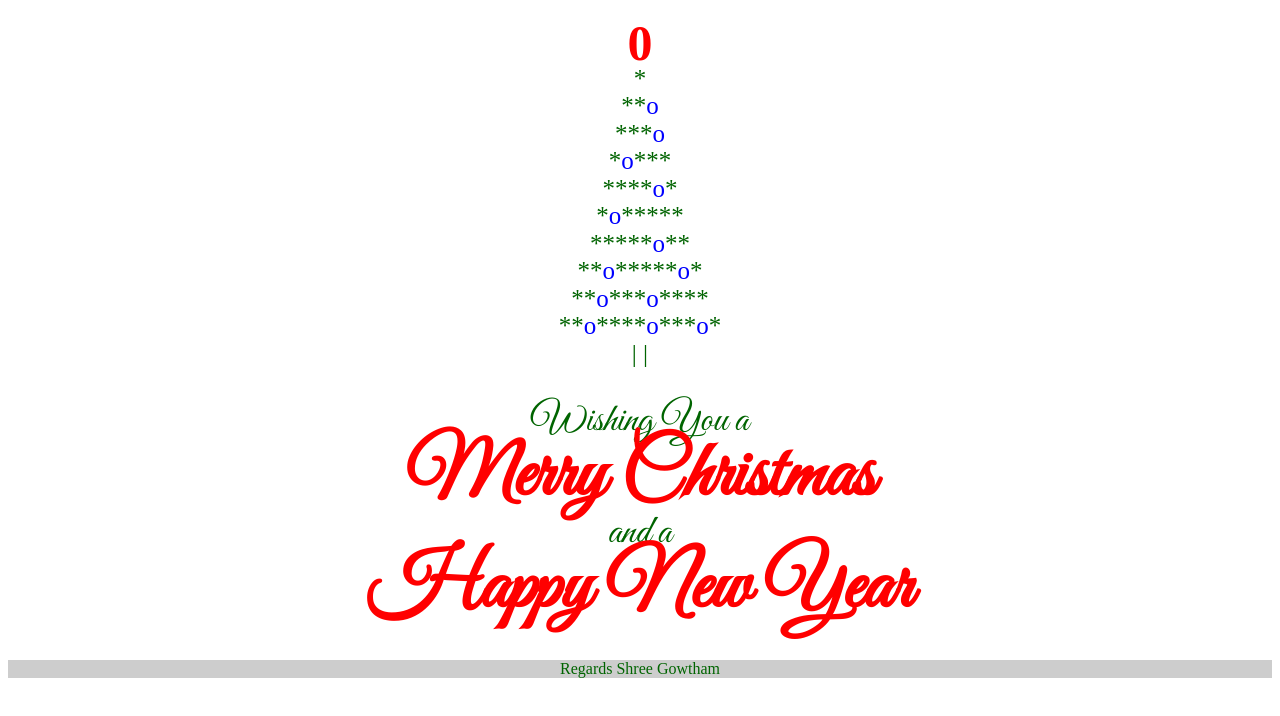
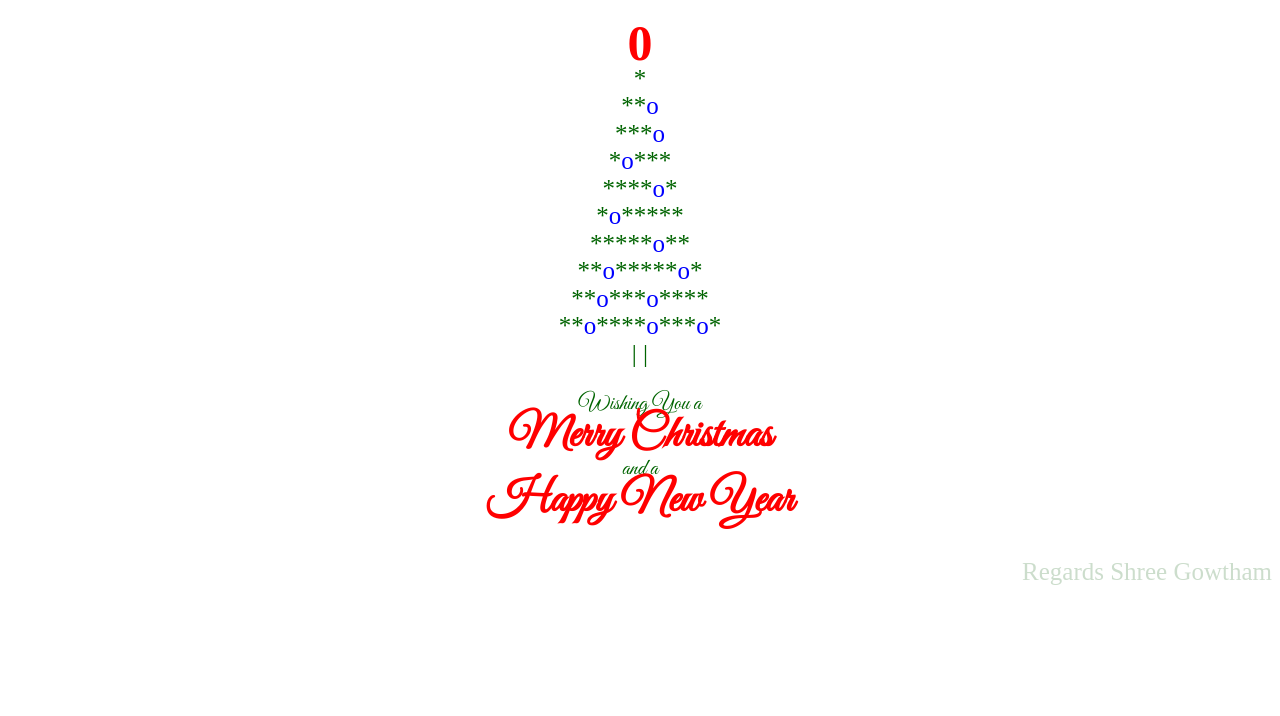
Before and after one commit to shreegowtham27/christmas-flexbox, a plain HTML site: page index.html in a window 1280 px wide. Drawn offline with Linux system fonts and the light colour scheme.

Commit message:
Extra tweaks added.

```diff
--- a/index.html
+++ b/index.html
@@ -2,6 +2,7 @@
 <html>
 <head>
   <title>Christmas Wishes From Shree Gowtham</title>
+  <meta name="viewport" content="width=device-width, initial-scale=1">
 
 <link rel="stylesheet" type="text/css" href="style.css">
 
--- a/style.css
+++ b/style.css
@@ -8,6 +8,13 @@ main{
 p,h1,h4{
   display:flex;
   justify-content:center;
+  -webkit-text-size-adjust: auto;
+  -moz-text-size-adjust: auto;
+   text-size-adjust: auto;
+   text-size-adjust: 80%;
+   text-size-adjust: initial;
+
+
 }
 p{
   color:#006400;
@@ -20,10 +27,16 @@ span{
 }
 .text{
   font-family: 'Great Vibes', cursive;
-  font-size:40px;
+  font-size:90%;
 }
 footer{
-  background-color: #cdcdcd;
-  color:#fff;
-  font-size: 16px;
+  color: #000;
 }
+footer p{
+  /*background-color: #000;*/
+
+  font-size: 25px;
+  font-family: sagoe-ui;
+  float:right;
+  color:#ccddcc;
+}
```
